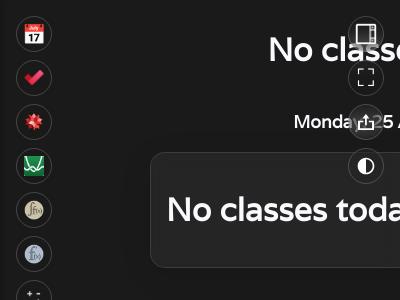
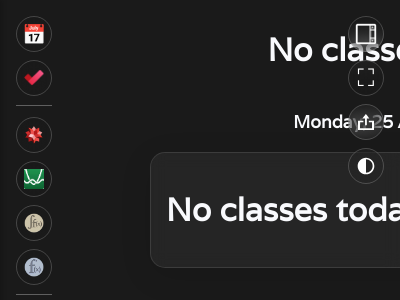
Before and after one commit to Art4v/99.95-chrome-extension, a browser extension: page popup/popup.html in a window 400 px wide. Shown: the top 300 px of the page. Drawn offline with Linux system fonts and the light colour scheme.

Commit message:
dividing line

```diff
--- a/popup/popup.css
+++ b/popup/popup.css
@@ -466,10 +466,25 @@ body.light-mode .todo-btn:hover {
     object-fit: contain;
 }
 
+/* Dividing line between todo and wolfram */
+.todo-wolfram-divider {
+    position: fixed;
+    top: 105px;
+    left: 16px;
+    width: 36px;
+    height: 1px;
+    background-color: rgba(255, 255, 255, 0.3);
+    z-index: 100;
+}
+
+body.light-mode .todo-wolfram-divider {
+    background-color: rgba(0, 0, 0, 0.3);
+}
+
 /* Wolfram button (positioned between todo and reference buttons) */
 .wolfram-btn {
     position: fixed;
-    top: 104px;
+    top: 117px;
     left: 16px;
     background: transparent !important;
     border-color: rgba(255, 255, 255, 0.2) !important;
@@ -499,7 +514,7 @@ body.light-mode .wolfram-btn:hover {
 /* Desmos button (positioned below wolfram button) */
 .desmos-btn {
     position: fixed;
-    top: 148px;
+    top: 161px;
     left: 16px;
     background: transparent !important;
     border-color: rgba(255, 255, 255, 0.2) !important;
@@ -529,7 +544,7 @@ body.light-mode .desmos-btn:hover {
 /* Integral button (positioned below desmos button) */
 .integral-btn {
     position: fixed;
-    top: 192px;
+    top: 205px;
     left: 16px;
     background: transparent !important;
     border-color: rgba(255, 255, 255, 0.2) !important;
@@ -559,7 +574,7 @@ body.light-mode .integral-btn:hover {
 /* Derivative button (positioned below integral button) */
 .derivative-btn {
     position: fixed;
-    top: 236px;
+    top: 249px;
     left: 16px;
     background: transparent !important;
     border-color: rgba(255, 255, 255, 0.2) !important;
@@ -586,10 +601,25 @@ body.light-mode .derivative-btn:hover {
     filter: hue-rotate(0deg) saturate(2) brightness(0.8) !important; /* Make it red */
 }
 
+/* Dividing line between websites and reference sheets */
+.dividing-line {
+    position: fixed;
+    top: 294px;
+    left: 16px;
+    width: 36px;
+    height: 1px;
+    background-color: rgba(255, 255, 255, 0.3);
+    z-index: 100;
+}
+
+body.light-mode .dividing-line {
+    background-color: rgba(0, 0, 0, 0.3);
+}
+
 /* Reference buttons container */
 .reference-buttons-container {
     position: fixed;
-    top: 280px;
+    top: 303px;
     left: 16px;
     display: flex;
     flex-direction: column;
--- a/popup/popup.js
+++ b/popup/popup.js
@@ -914,10 +914,22 @@ function injectCalendarUI() {
     // Append elements in order: calendar, todo, wolfram, desmos, integral, derivative, reference buttons
     document.body.appendChild(calendarIcon);
     document.body.appendChild(todoBtn);
+
+    // Add dividing line between todo and wolfram
+    const todoWolframDivider = document.createElement('div');
+    todoWolframDivider.className = 'todo-wolfram-divider';
+    document.body.appendChild(todoWolframDivider);
+
     document.body.appendChild(wolframBtn);
     document.body.appendChild(desmosBtn);
     document.body.appendChild(integralBtn);
     document.body.appendChild(derivativeBtn);
+
+    // Add dividing line between websites and reference sheets
+    const dividingLine = document.createElement('div');
+    dividingLine.className = 'dividing-line';
+    document.body.appendChild(dividingLine);
+
     document.body.appendChild(referenceButtonsContainer);
     document.body.appendChild(settingsButtonsContainer);
 
```
